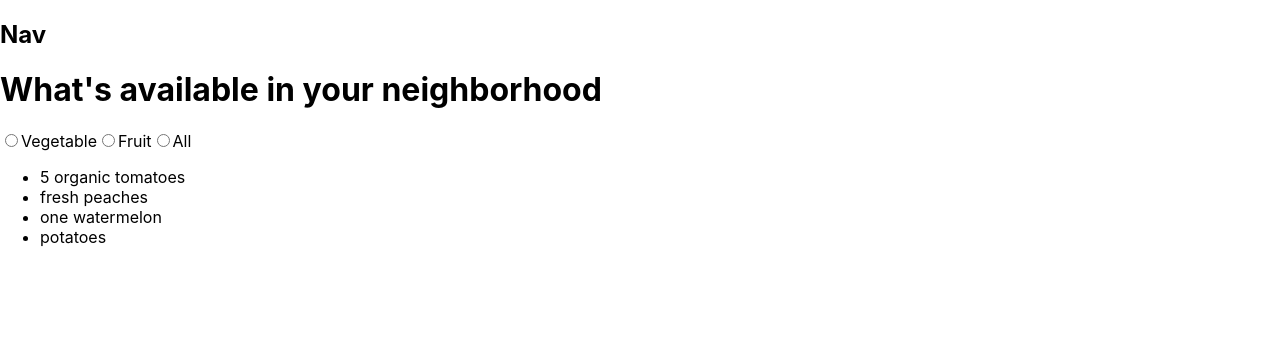
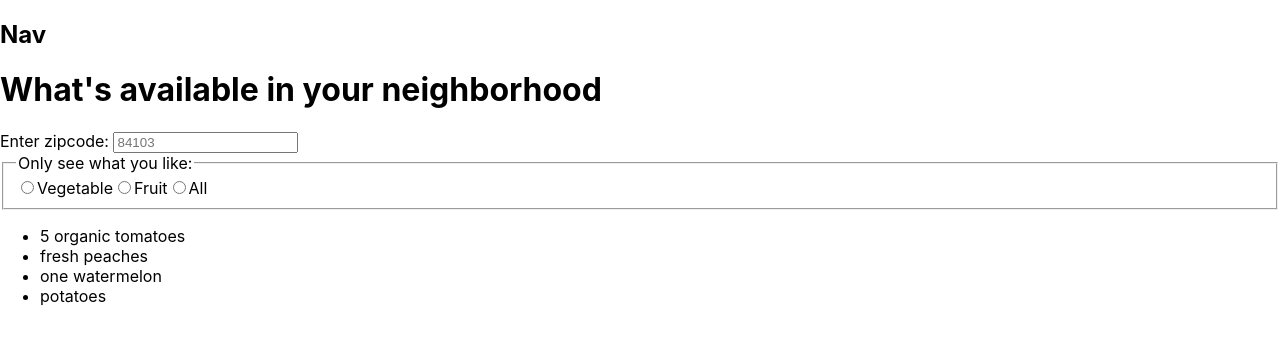
Before and after one commit to Mengqi89/open-garden-client, a React (Create React App) app: page /list in a window 1280 px wide. Shown: the top 344 px of the page. Built offline with nearby package versions, Linux system fonts and the light colour scheme; the HTML template or start-up script is replaced by a standard one.

Commit message:
added zipcode filter

```diff
--- a/src/components/ListPage/ListPage.js
+++ b/src/components/ListPage/ListPage.js
@@ -2,28 +2,31 @@ import React, { Component } from 'react';
 
 
 class ListPage extends Component {
-
     state = {
         all: [
             {
                 id: 0,
                 title: '5 organic tomatoes',
-                type: 'vegetable'
+                type: 'vegetable',
+                zip: '84103'
             },
             {
                 id: 1,
                 title: 'fresh peaches',
-                type: 'fruit'
+                type: 'fruit',
+                zip: '84102'
             },
             {
                 id: 2,
                 title: 'one watermelon',
-                type: 'fruit'
+                type: 'fruit',
+                zip: '84105'
             },
             {
                 id: 3,
                 title: 'potatoes',
-                type: 'vegetable'
+                type: 'vegetable',
+                zip: '84103'
             }
         ],
         listings: []
@@ -35,7 +38,15 @@ class ListPage extends Component {
         })
     }
 
-    handleChange = (event) => {
+    handleZipChange = event => {
+        const zip = event.target.value
+        const filteredList = this.state.all.filter(listing => listing.zip === zip)
+        this.setState({
+            listings: filteredList
+        })
+    }
+
+    handleTypeChange = event => {
         const query = event.target.value
         if (query === "all") {
             this.setState({
@@ -55,7 +66,14 @@ class ListPage extends Component {
             <div>
                 <h1>What's available in your neighborhood</h1>
 
-                <form onChange={this.handleChange}>
+                <form onChange={this.handleZipChange}>
+                    <label htmlFor="zip">Enter zipcode: </label>
+                    <input type="text" name="listing-zip" id="zip" placeholder="84103"></input>
+                </form>
+
+                <form onChange={this.handleTypeChange}>
+                    <fieldset>
+                        <legend>Only see what you like:</legend>
                         <input type="radio" name="listing-type" id="vegetable" value="vegetable" />
                         <label htmlFor="vegetable">
                             <span>Vegetable</span>
@@ -70,6 +88,7 @@ class ListPage extends Component {
                         <label htmlFor="all">
                             <span>All</span>
                         </label>
+                    </fieldset>
                 </form>
 
                 <ul>
```
Lines whose indentation alone changed are shown as unchanged.
